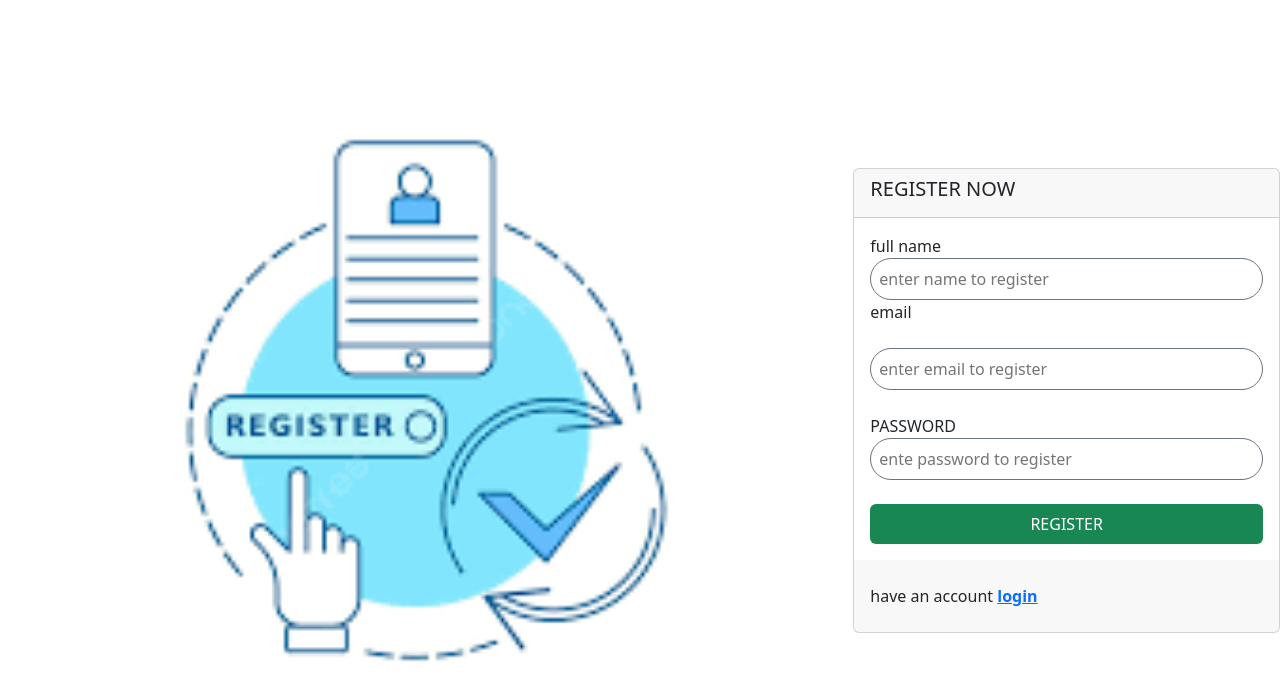
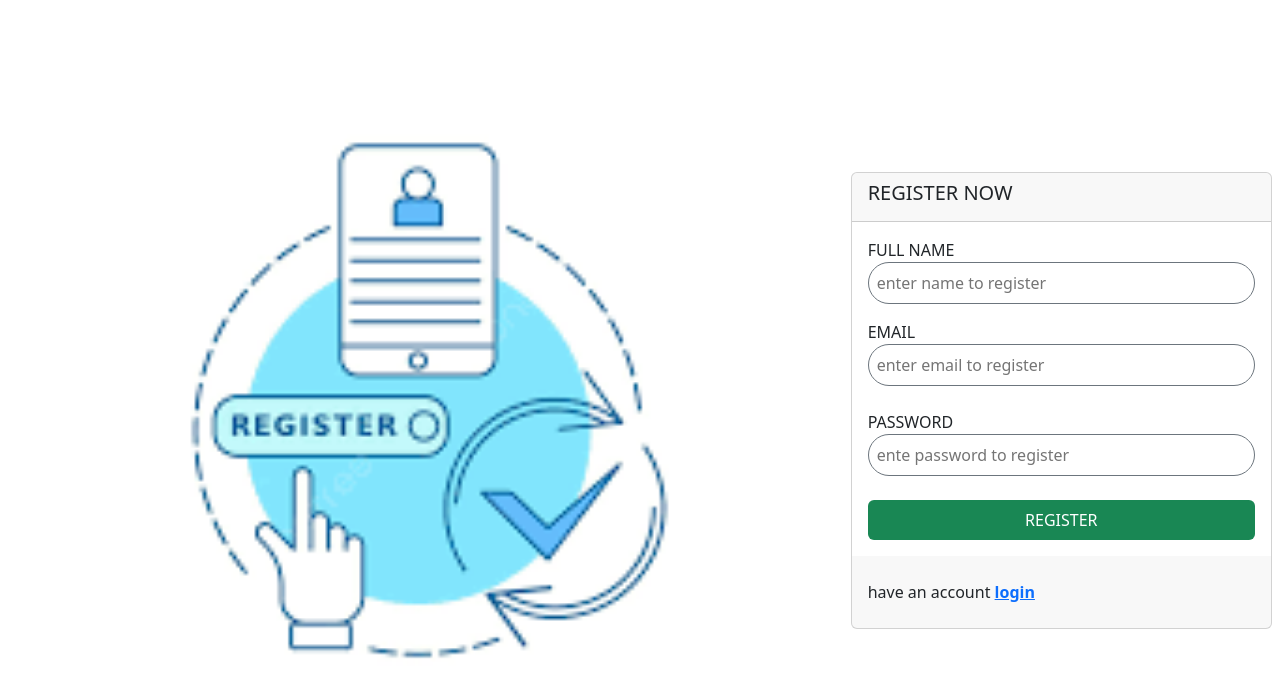
Before and after one commit to rizwan-143/users-to-do-application, a plain HTML site: page html/register.html in a window 1280 px wide. Drawn offline with Linux system fonts and the light colour scheme.

Commit message:
new files

```diff
--- a/html/register.html
+++ b/html/register.html
@@ -11,20 +11,20 @@
 
 
     <div class="container-fluid">
-        <div class="row f-height">
+        <div class="row f-height p-2">
             <div class="col-sm-12 col-md-8 user-register-logo  p-0"> </div>
             <div class="col-sm-12 col-md-4 d-flex align-items-center justify-content-center p-0">
                 <div class="card w-100">
                     <div class="card-header">
-                        <h5 class="text-uppercase">register now</h5>
+                        <h5 class="text-uppercase text-uppercase">register now</h5>
                     </div>
                     <div class="card-body">
                         <form action="" class="d-flex flex-column" id="my-registration-form">
-                            <label for="user-registration-name">full name</label>
+                            <label for="user-registration-name" class="text-uppercase">full name</label>
                             <input type="text" name="userRegistrationName" id="user-registration-name" class="p-2 rounded-pill border-1 border border-secondary text-secondary" placeholder="enter name to register">
-                                <label for="user-registrion-email"> email</label>
-                            <input type="email" name="userRegistrationEmail" id="user-registrion-email" class="p-2 mt-4 rounded-pill border-1 border border-secondary text-secondary" placeholder="enter email to register">
-                            <label for="user-registration-password" class="text-uppercase mt-4"> password</label>
+                                <label for="user-registrion-email" class="text-uppercase mt-3"> email</label>
+                            <input type="email" name="userRegistrationEmail" id="user-registrion-email" class="p-2 rounded-pill border-1 border border-secondary text-secondary" placeholder="enter email to register">
+                            <label for="user-registration-password" class="text-uppercase mt-4 text-uppercase" > password</label>
                             <input type="password" name="userRegistrationPassword" id="user-registration-password" class="p-2 rounded-pill border-1 border border-secondary text-secondary" placeholder="ente password to register">
                             <button type="submit" class="w-100 border-0 p-2 mt-4 rounded text-uppercase bg-success text-white">register</button>
                         </form>
--- a/js/login.js
+++ b/js/login.js
@@ -37,3 +37,8 @@ myLoginForm.addEventListener(`submit` , function(event){
     alert("enter a valid password or email !");
    }
 })
+
+
+// let signUp = document.getElementById("sign-up");
+
+// signUp.style.cursor = "pointer";
--- a/js/register.js
+++ b/js/register.js
@@ -51,7 +51,7 @@ event.target.reset();
 })
 
 let login = document.getElementById("log-in");
-
+login.style.cursor = "pointer";
 login.addEventListener("click" , function(){
     window.location.href = "../index.html";
 })
```
Also changed, not shown: index.html (+4 -4 lines).
